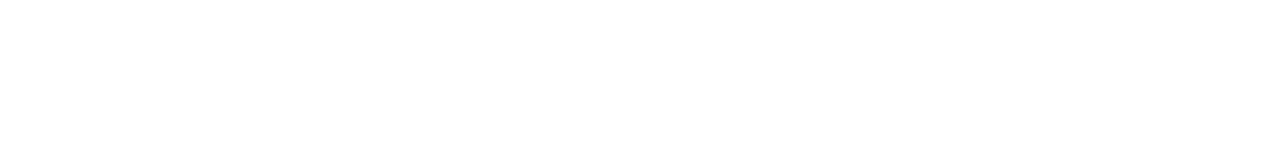
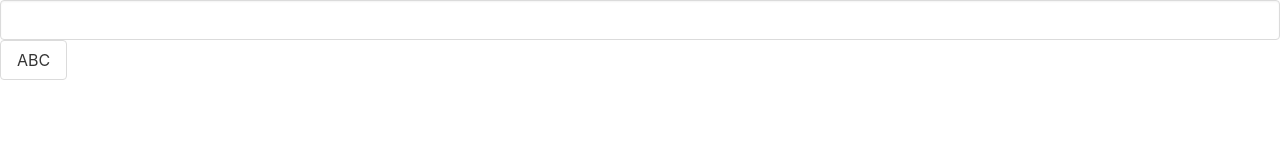
Before and after one commit to haidongNg/clothing-store, a React (Create React App) app: page / in a window 1280 px wide. Shown: the top 160 px of the page. Built offline with nearby package versions, Linux system fonts and the light colour scheme.

Commit message:
update code

```diff
--- a/package.json
+++ b/package.json
@@ -10,7 +10,6 @@
     "@types/node": "^12.20.15",
     "@types/react": "^17.0.11",
     "@types/react-dom": "^17.0.8",
-    "node-sass": "^6.0.1",
     "react": "^17.0.2",
     "react-dom": "^17.0.2",
     "react-scripts": "4.0.3",
@@ -40,5 +39,9 @@
       "last 1 firefox version",
       "last 1 safari version"
     ]
+  },
+  "devDependencies": {
+    "bulma": "^0.9.3",
+    "node-sass": "^6.0.1"
   }
 }
--- a/src/App.scss
+++ /dev/null
@@ -1,38 +0,0 @@
-.App {
-  text-align: center;
-}
-
-.App-logo {
-  height: 40vmin;
-  pointer-events: none;
-}
-
-@media (prefers-reduced-motion: no-preference) {
-  .App-logo {
-    animation: App-logo-spin infinite 20s linear;
-  }
-}
-
-.App-header {
-  background-color: #282c34;
-  min-height: 100vh;
-  display: flex;
-  flex-direction: column;
-  align-items: center;
-  justify-content: center;
-  font-size: calc(10px + 2vmin);
-  color: white;
-}
-
-.App-link {
-  color: #61dafb;
-}
-
-@keyframes App-logo-spin {
-  from {
-    transform: rotate(0deg);
-  }
-  to {
-    transform: rotate(360deg);
-  }
-}
--- a/src/App.tsx
+++ b/src/App.tsx
@@ -1,10 +1,9 @@
 import { FC } from 'react';
-import './App.scss';
-
 const App: FC = () => {
   return (
-    <div className="App">
-
+    <div>
+      <input type="text" className="input" />
+      <button type="button" className="button">ABC</button>
     </div>
   );
 };
--- a/src/index.scss
+++ b/src/index.scss
@@ -1,13 +1,13 @@
-body {
-  margin: 0;
-  font-family: -apple-system, BlinkMacSystemFont, 'Segoe UI', 'Roboto', 'Oxygen',
-    'Ubuntu', 'Cantarell', 'Fira Sans', 'Droid Sans', 'Helvetica Neue',
-    sans-serif;
-  -webkit-font-smoothing: antialiased;
-  -moz-osx-font-smoothing: grayscale;
-}
+$ct-pink: #eda3b5;
+$ct-white: #ffffff;
+$ct-black: #1b2437;
+$ct-gray1: #eda3b5;
+$ct-gray2: #efeff4;
+$ct-gray3: #e5e5ea;
+$ct-gray4: #d1d1d6;
+$ct-gray5: #c7c7cc;
+$ct-gray6: #8e8e93;
+$ct-gray7: #48484a;
 
-code {
-  font-family: source-code-pro, Menlo, Monaco, Consolas, 'Courier New',
-    monospace;
-}
+
+@import '/node_modules/bulma/bulma.sass';
```
Also changed, not shown: 1 other file (tests, documents, lock files or other folders).
